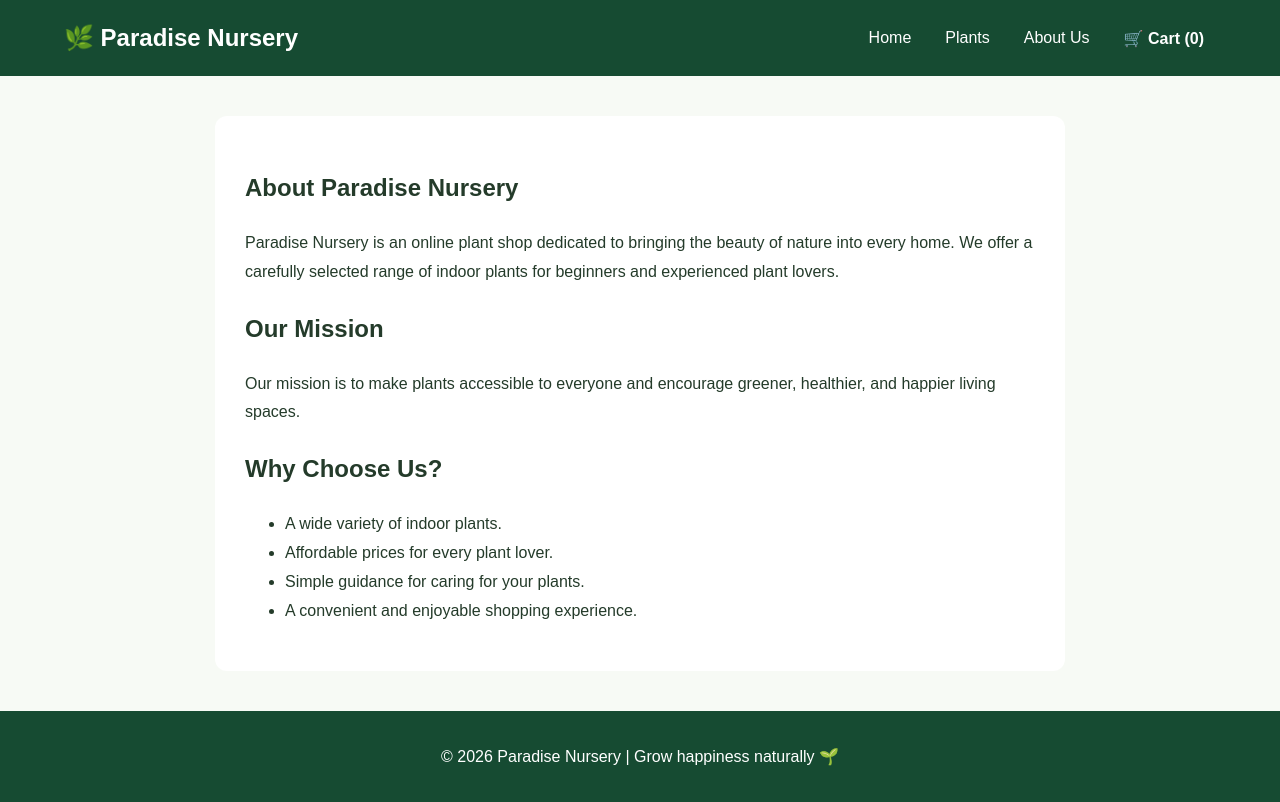
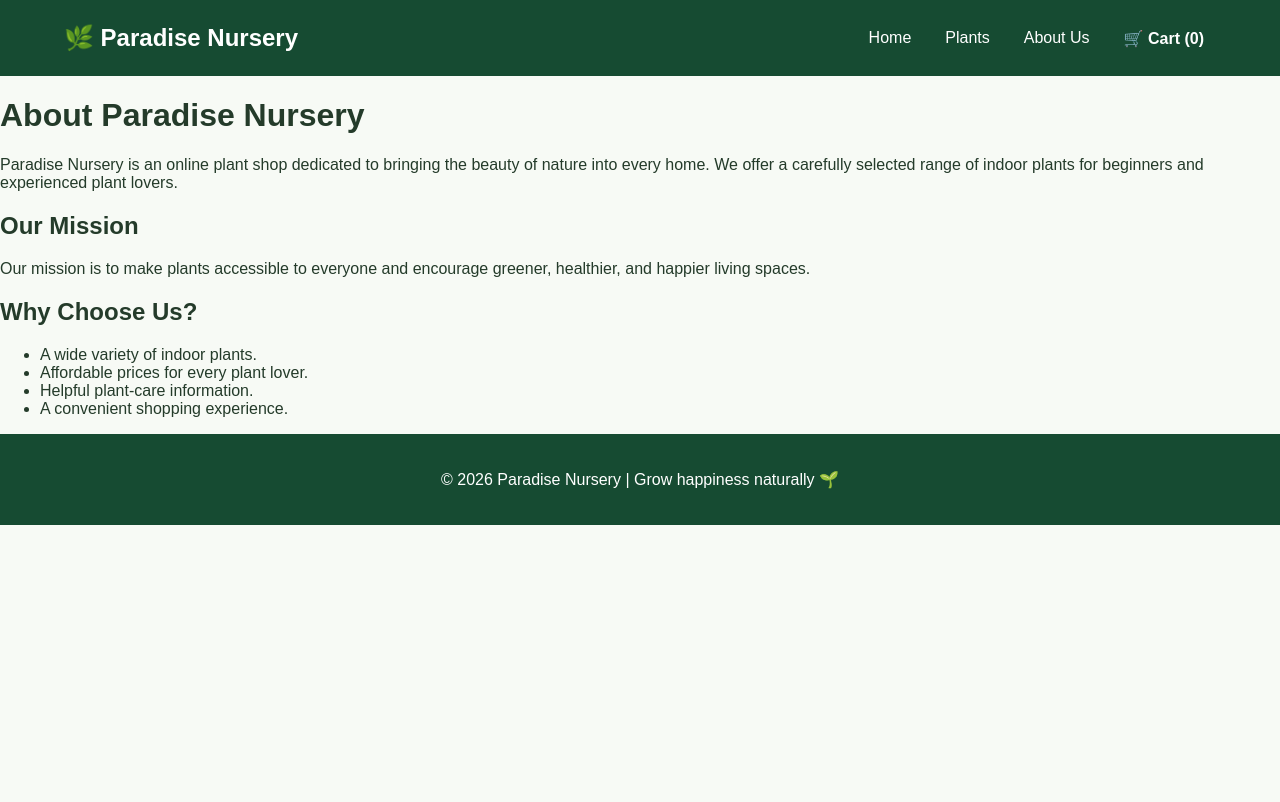
Before and after one commit to shrutiuikey24-ship-it/e-plantShopping, a React (Vite) app: page / in a window 1280 px wide. Both pictures are taken after a click on the button "About Us". Built offline with nearby package versions, Linux system fonts and the light colour scheme.

Commit message:
Fix AboutUs required container class

```diff
--- a/AboutUs.jsx
+++ b/AboutUs.jsx
@@ -3,7 +3,7 @@ import React from "react";
 
 function AboutUs() {
   return (
-    <section className="about-section">
+    <div className="about-us-container">
       <h1>About Paradise Nursery</h1>
 
       <p>
@@ -23,10 +23,10 @@ function AboutUs() {
       <ul>
         <li>A wide variety of indoor plants.</li>
         <li>Affordable prices for every plant lover.</li>
-        <li>Simple guidance for caring for your plants.</li>
-        <li>A convenient and enjoyable shopping experience.</li>
+        <li>Helpful plant-care information.</li>
+        <li>A convenient shopping experience.</li>
       </ul>
-    </section>
+    </div>
   );
 }
 
```
